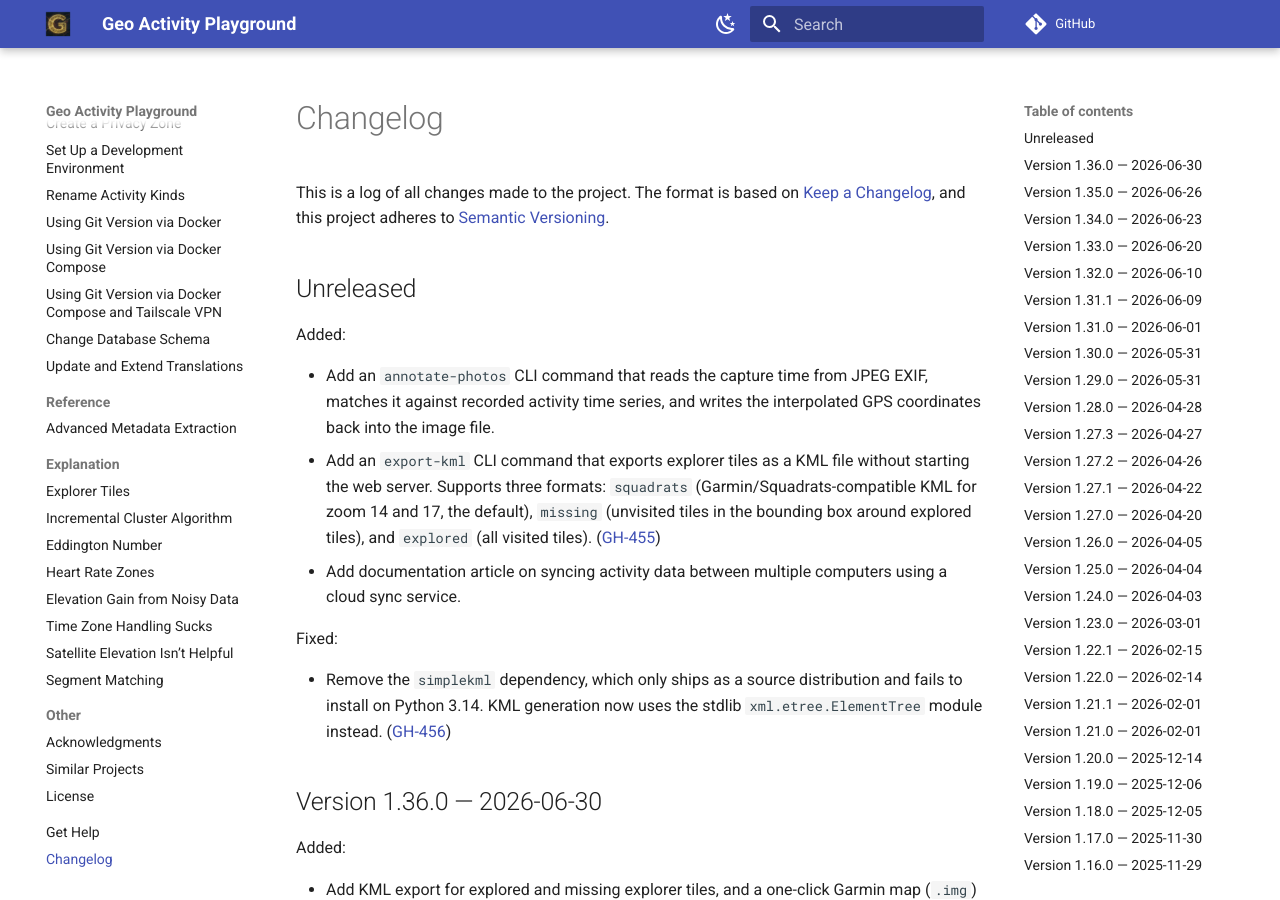
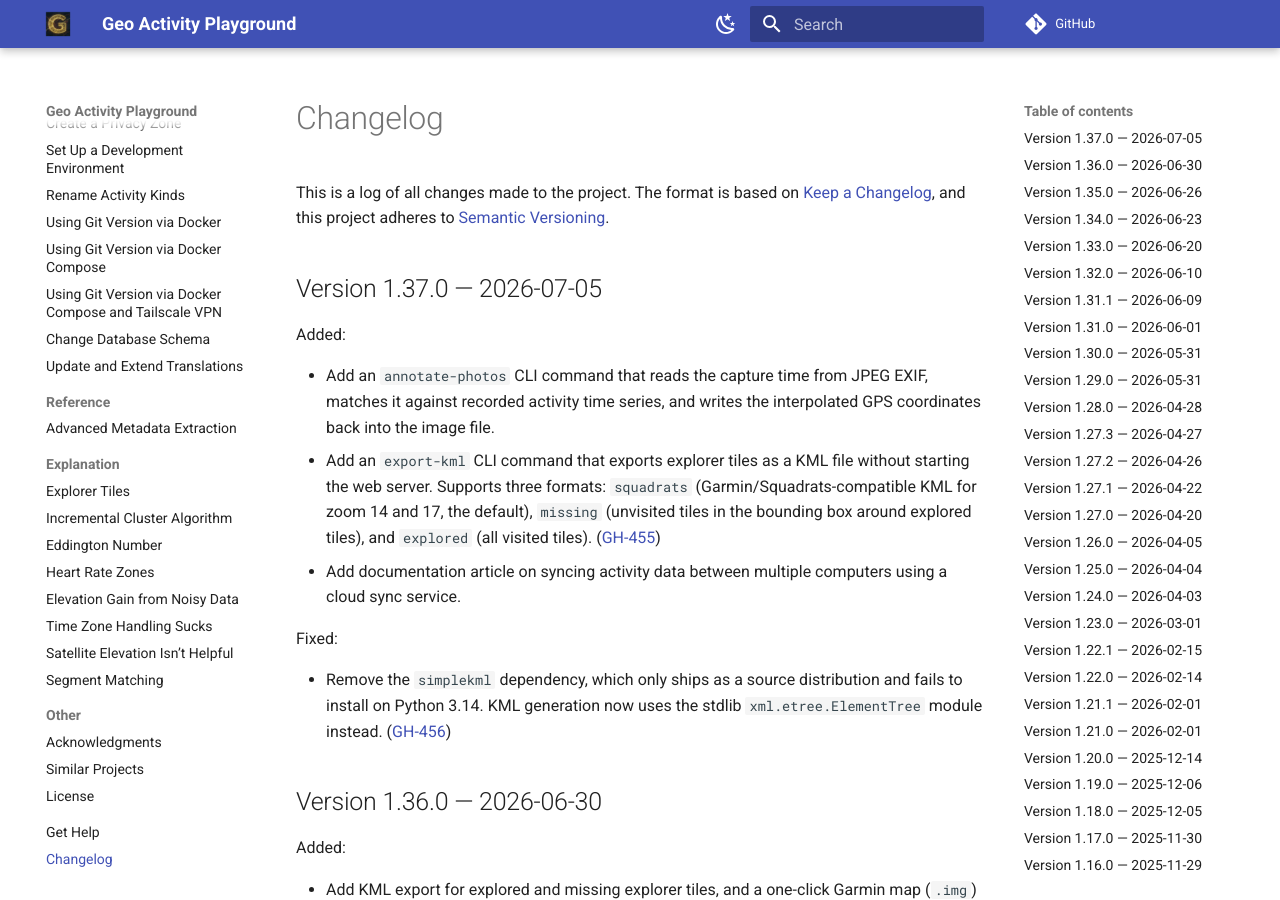
Before and after one commit to martin-ueding/geo-activity-playground, an MkDocs documentation site: the page built from docs/changelog.md, in a window 1280 px wide and 900 px high. Built offline with MkDocs 1.6.1 and Material for MkDocs 9.7.7, drawn with Linux system fonts in a browser that asks for light colours; comment, search, counter and statistics services are not loaded.

Commit message:
chore: bump version to 1.37.0

```diff
--- a/docs/changelog.md
+++ b/docs/changelog.md
@@ -15,7 +15,7 @@ Types of changes
 
 <!-- next version below this line -->
 
-## Unreleased
+## Version 1.37.0 — 2026-07-05
 
 Added:
 
--- a/pyproject.toml
+++ b/pyproject.toml
@@ -1,6 +1,6 @@
 [project]
 name = "geo-activity-playground"
-version = "1.36.0"
+version = "1.37.0"
 description = "Analysis of geo data activities like rides, runs or hikes."
 authors = [{ name = "Martin Ueding", email = "mu@martin-ueding.de" }]
 license = { text = "MIT" }
```
Also changed, not shown: 1 other file.
